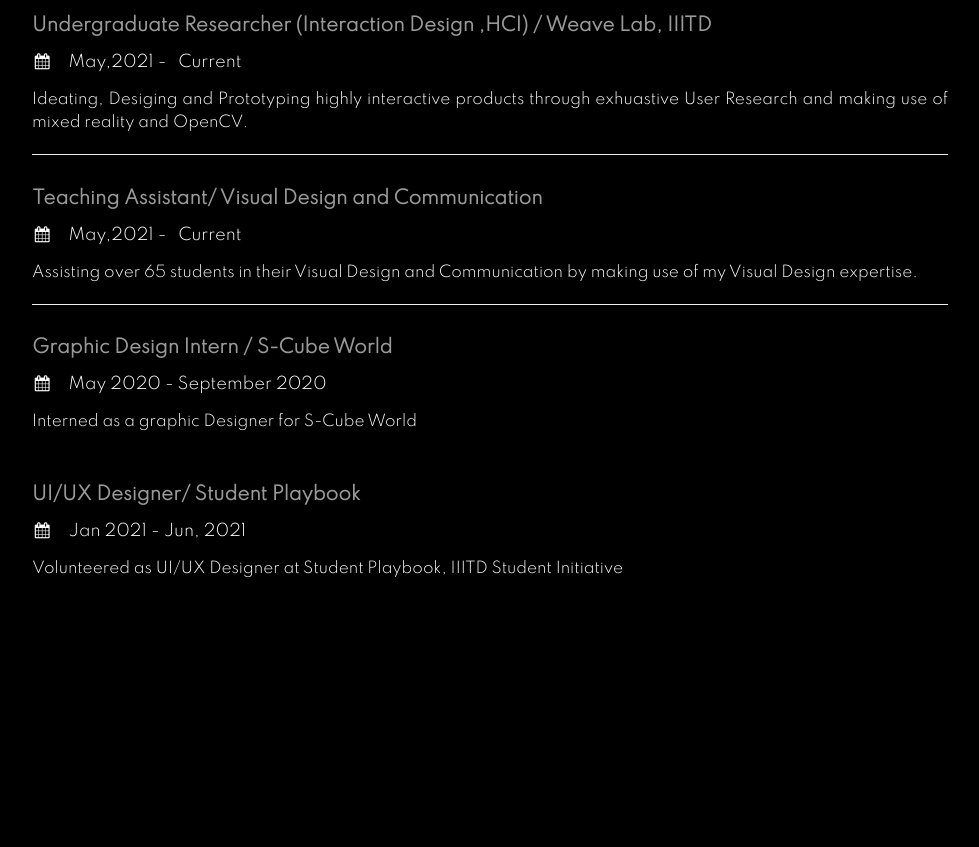
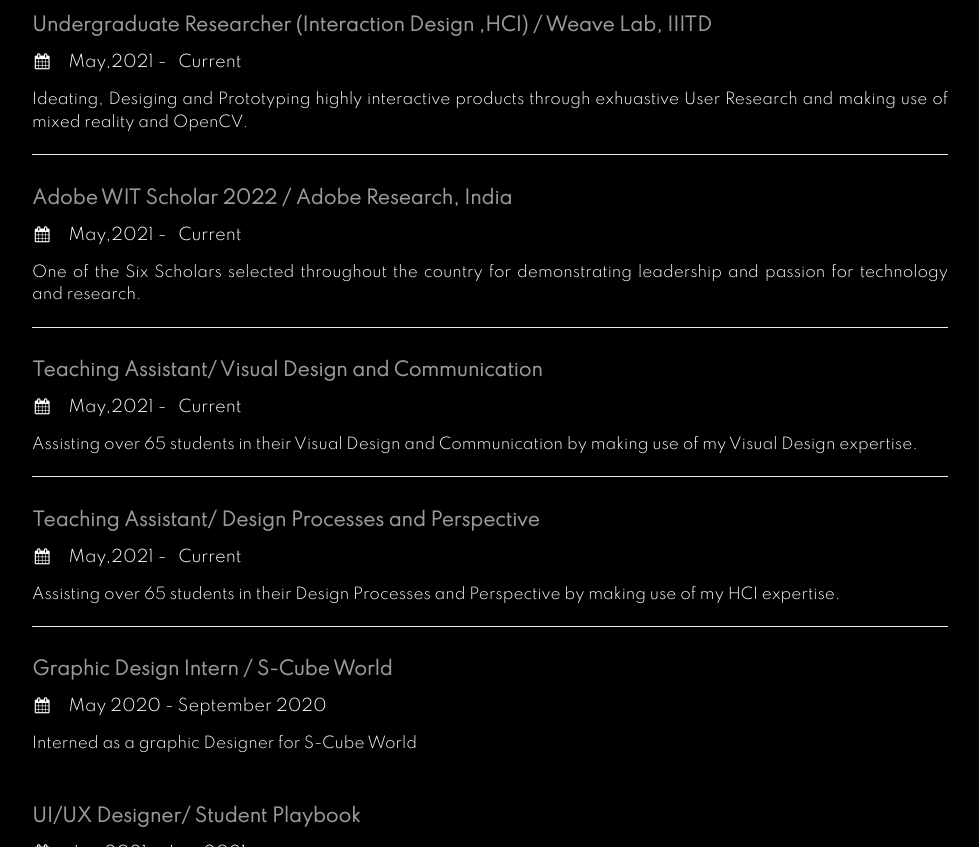
Before and after one commit to sinchlairr/IshikaJoshi, a plain HTML site: page ABOUT ME/index.html in a window 1280 px wide. Shown: the part 717-1564 px from the top of the page, without its empty margins (210-1189 px from the left). Before the commit the page ends 1363 px from the top, so only its background shows below. Drawn offline with nearby package versions, Linux system fonts and the light colour scheme.

Commit message:
experience updated

```diff
--- a/ABOUT ME/index.html
+++ b/ABOUT ME/index.html
@@ -49,10 +49,25 @@
         <p>Ideating, Desiging and Prototyping highly interactive products through exhuastive User Research and making use of mixed reality and OpenCV. </p>
         <hr>
       </div>
+
+      <div class="w3-container">
+        <h5 class="w3-opacity"><b>Adobe WIT Scholar 2022 / Adobe Research, India</b></h5>
+        <h6 class="w3-text-"><i class="fa fa-calendar fa-fw w3-margin-right"></i>May,2021 - <span class="w3-tag w3- w3-round">Current</span></h6>
+        <p>One of the Six Scholars selected throughout the country for demonstrating leadership and passion for technology and research. </p>
+        <hr>
+      </div>
+
       <div class="w3-container">
         <h5 class="w3-opacity"><b>Teaching Assistant/ Visual Design and Communication</b></h5>
         <h6 class="w3-text-"><i class="fa fa-calendar fa-fw w3-margin-right"></i>May,2021 - <span class="w3-tag w3- w3-round">Current</span></h6>
         <p>Assisting over 65 students in their Visual Design and Communication by making use of my Visual Design expertise.</p>
+        <hr>
+      </div>
+
+      <div class="w3-container">
+        <h5 class="w3-opacity"><b>Teaching Assistant/ Design Processes and Perspective</b></h5>
+        <h6 class="w3-text-"><i class="fa fa-calendar fa-fw w3-margin-right"></i>May,2021 - <span class="w3-tag w3- w3-round">Current</span></h6>
+        <p>Assisting over 65 students in their Design Processes and Perspective by making use of my HCI expertise.</p>
         <hr>
       </div>
       <div class="w3-container">
```
